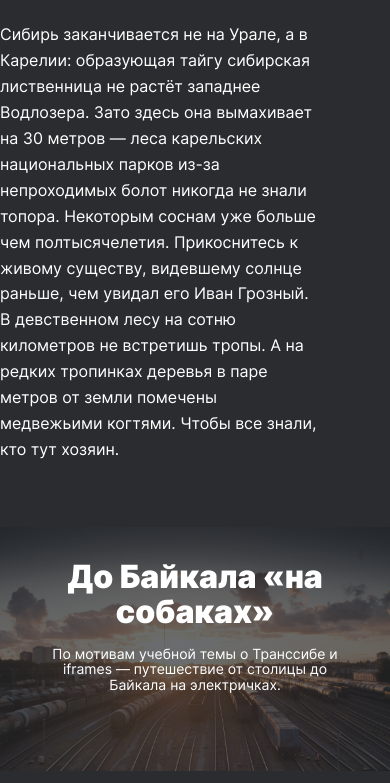
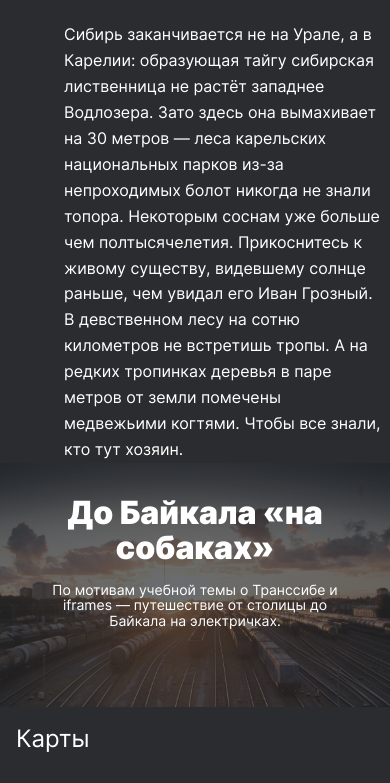
Before and after one commit to daminian/russian-travel, a plain HTML site: page index.html in a window 390 px wide. Shown: the part 8765-9548 px from the top of the page. Drawn offline with Linux system fonts and the light colour scheme.

Commit message:
готовый проект

```diff
--- a/blocks/footer/__list/footer__list.css
+++ b/blocks/footer/__list/footer__list.css
@@ -1,4 +1,4 @@
-@media screen and (max-width: 320px) {
+@media screen and (max-width: 425px) {
     .footer__list {
         display: flex;
         flex-direction: column;
--- a/blocks/places/places.css
+++ b/blocks/places/places.css
@@ -18,6 +18,7 @@
 
 @media screen and (max-width:425px) {
     .places {
-        padding: 0 0px 64px;
+        padding: 0 64px;
+        margin: auto;
     }
 }
--- a/index.html
+++ b/index.html
@@ -3,7 +3,7 @@
 <head>
     <meta charset="UTF-8">
     <meta name="viewport" content="width=device-width, initial-scale=1.0">
-    <title>Путешествая по России</title>
+    <title>Путешествие  по России</title>
     <link rel="stylesheet" href="./pages/index.css">
 </head>
 <body>
```
Also changed, not shown: 1 other file.
